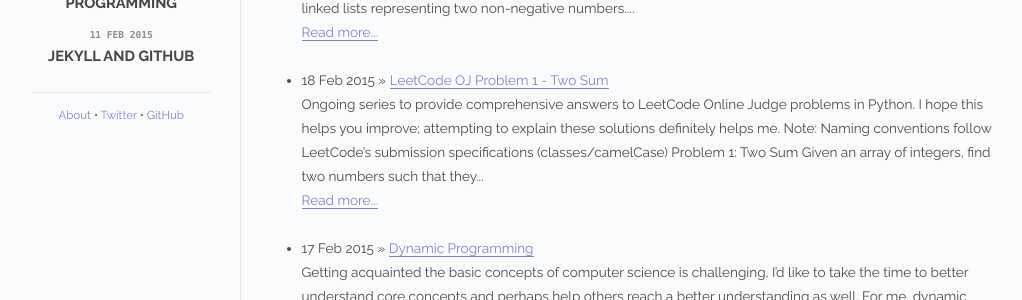
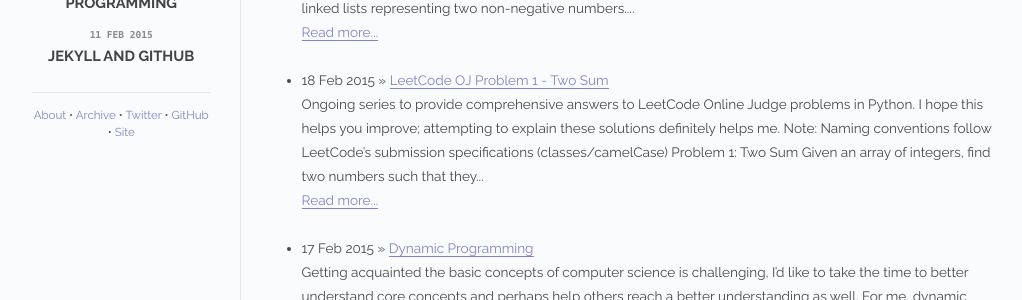
Before and after one commit to jancojt/jancojt.github.io, a Jekyll site: the page built from index.html, in a window 1280 px wide. Shown: the part 595-895 px from the top of the page, without its empty margins (118-1140 px from the left). Built offline with Jekyll 4.4.1, drawn with Linux system fonts in a browser that asks for light colours; Markdown is read by kramdown in place of the engine named in the settings.

Commit message:
update links

```diff
--- a/_layouts/default.html
+++ b/_layouts/default.html
@@ -38,9 +38,11 @@
         </div>
         <div class="footer">
           <span id="footer-links">
-            <a href="http://jacobjanco.com" class="footer-link">About</a> <span class="separator">&bull;</span>
+            <a href="/about/" class="footer-link">About</a> <span class="separator">&bull;</span>
+            <a href="/archive/" class="footer-link">Archive</a> <span class="separator">&bull;</span>
             <a href="https://twitter.com/jancojt" class="footer-link">Twitter</a> <span class="separator">&bull;</span>
-            <a href="https://github.com/jancojt" class="footer-link">GitHub</a>
+            <a href="https://github.com/jancojt" class="footer-link">GitHub</a> &bull;</span>
+            <a href="https://jacobjanco.com" class="footer-link">Site</a> <span class="separator">
           </span>
         </div>
       </div>
```
